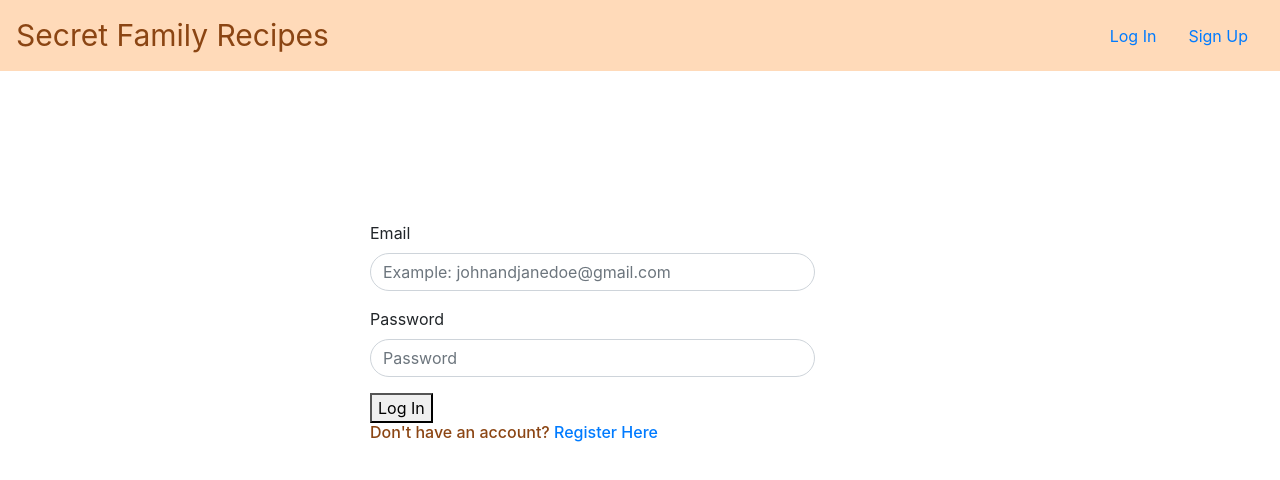
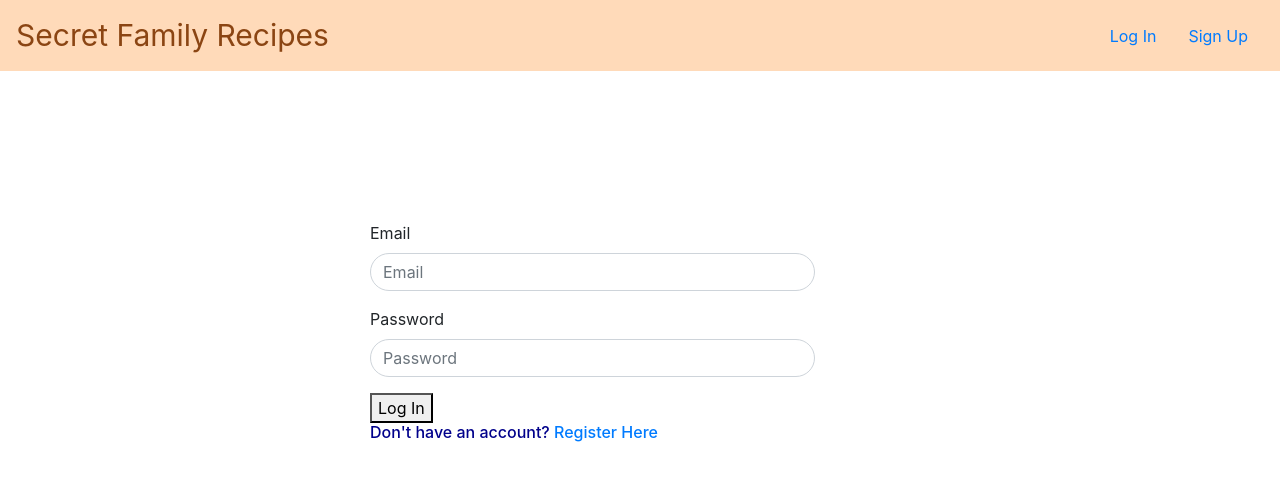
Before and after one commit to Build-Week-Secret-Family-Recipe/Front-End, a React (Create React App) app in the folder secret-recipe/: page /login in a window 1280 px wide. Shown: the top 480 px of the page. Built offline with nearby package versions, Linux system fonts and the light colour scheme.

Commit message:
error fix

```diff
--- a/secret-recipe/src/components/AddRecipe.js
+++ b/secret-recipe/src/components/AddRecipe.js
@@ -54,7 +54,6 @@ const EditRecipe = () => {
   };
 
   const handleSubmit = (e) => {
-    console.log('Adds recipe', recipe);
     e.preventDefault();
     axiosWithAuth()
       .post(`/api/recipes/user/:user_${id}`, recipe)
--- a/secret-recipe/src/components/LoginForm.js
+++ b/secret-recipe/src/components/LoginForm.js
@@ -40,7 +40,7 @@ const LoginForm = (props) => {
   const handleSubmit = (e) => {
     e.preventDefault();
     props.Login(userInfo);
-    props.history.push('/api/auth/login');
+    history.push('/api/auth/login');
   };
 
   if (localStorage.getItem('token')) {
@@ -52,18 +52,18 @@ const LoginForm = (props) => {
           <Col xs='10' md={{ size: 5, offset: 3 }}>
             <Form onSubmit={handleSubmit}>
               <FormGroup>
-                <Label for="exampleEmail">Email</Label>
+                <Label for='email'>Email</Label>
                 <Input style={{ borderRadius: '20px' }}
                   type='text'
                   name='email'
                   id='email'
-                  placeholder="Example: johnandjanedoe@gmail.com"
+                  placeholder='Email'
                   value={userInfo.email}
                   onChange={handleChange}
                 />
               </FormGroup>
               <FormGroup>
-                <Label for="examplePassword">Password</Label>
+                <Label for='password'>Password</Label>
                 <Input style={{ borderRadius: '20px' }}
                   type='password'
                   name='password'
@@ -74,14 +74,14 @@ const LoginForm = (props) => {
                 />
               </FormGroup>
               <button>Log In</button>
-              <h6 style={{ color: 'Saddlebrown' }}>
+              <h6 style={{ color: 'darkBlue' }}>
                 Don't have an account?
                 <Link to='/registration'> Register Here </Link>{' '}
               </h6>
             </Form>
             {props.isFetching && (
               <SpinnerDiv>
-                <Spinner color='saddlebrown' />
+                <Spinner color='danger' />
               </SpinnerDiv>
             )}
           </Col>
```
